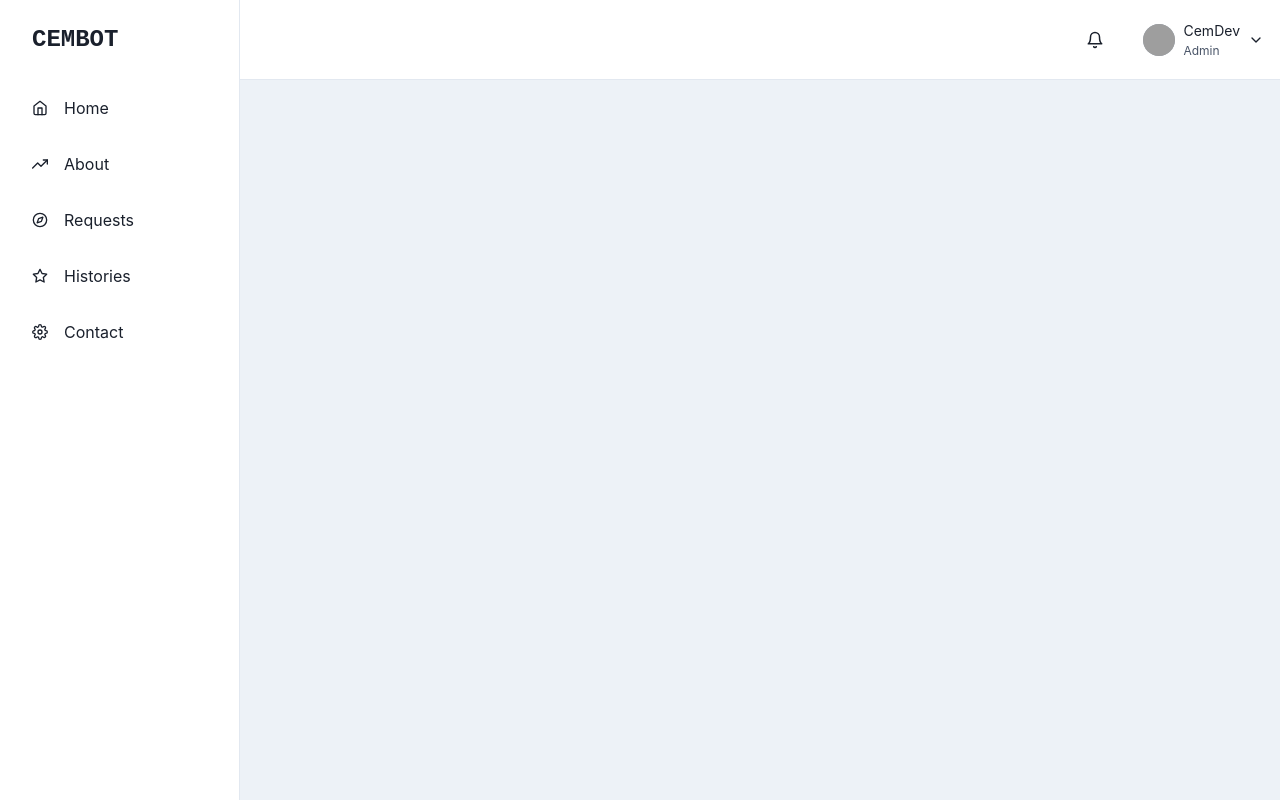
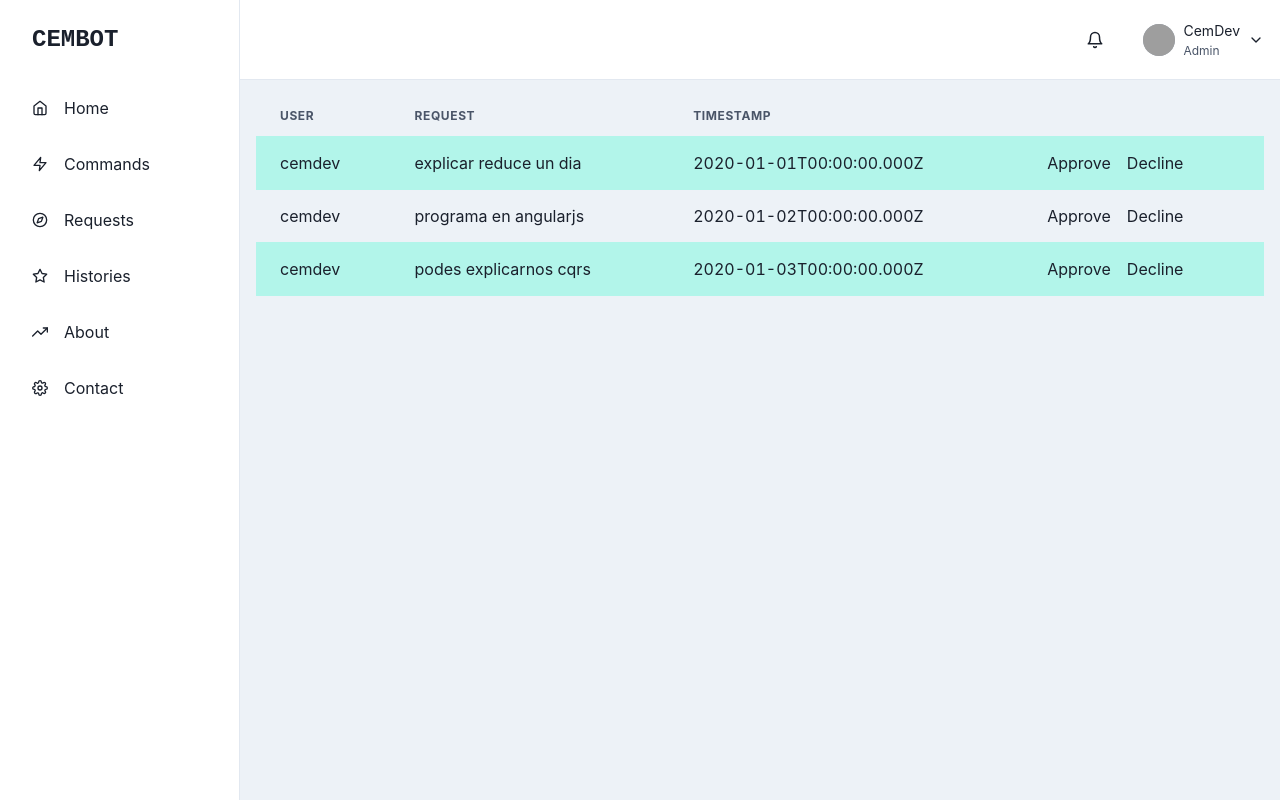
Before and after one commit to cesmunoz/cemdev-twitch, a React (Vite) app in the folder apps/client/: page /commands in a window 1280 px wide. Built offline with nearby package versions, Linux system fonts and the light colour scheme; grey boxes are pictures that could not be loaded.

Commit message:
feat: adding commandas page

```diff
--- a/apps/client/src/App.tsx
+++ b/apps/client/src/App.tsx
@@ -13,6 +13,7 @@ import {
   Requests,
 } from './Pages';
 import Layout from './components/Layout';
+import Commands from './Pages/Commands';
 
 function App() {
   return (
@@ -45,6 +46,10 @@ function App() {
                       path="/requests"
                       element={<Requests />}
                     />
+                    <Route
+                      path="/commands"
+                      element={<Commands />}
+                    />
                     <Route path="/" element={<Home />} />
                   </Routes>
                 </div>
--- /dev/null
+++ b/apps/client/src/Pages/Commands/index.tsx
@@ -0,0 +1,55 @@
+import { useState } from 'react';
+import { Table } from '../../components/Common';
+
+function Commands() {
+  // eslint-disable-next-line no-unused-vars
+  const [requestList, setRequestList] = useState([
+    {
+      id: 1,
+      request: 'explicar reduce un dia',
+      timestamp: '2020-01-01T00:00:00.000Z',
+      user: 'cemdev',
+    },
+    {
+      id: 2,
+      request: 'programa en angularjs',
+      timestamp: '2020-01-02T00:00:00.000Z',
+      user: 'cemdev',
+    },
+    {
+      id: 3,
+      request: 'podes explicarnos cqrs',
+      timestamp: '2020-01-03T00:00:00.000Z',
+      user: 'cemdev',
+    },
+  ]);
+
+  const handleApprove = (id: any) => {
+    // eslint-disable-next-line no-console
+    console.log('Handle Approve', id);
+  };
+  const handleDecline = (id: any) => {
+    // eslint-disable-next-line no-console
+    console.log('Handle Decline', id);
+  };
+
+  const HEADERS = [
+    { key: 'user', title: 'User' },
+    { key: 'request', title: 'Request' },
+    { key: 'timestamp', title: 'Timestamp' },
+    {
+      key: 'approve',
+      title: 'Approve',
+      action: handleApprove,
+    },
+    {
+      key: 'decline',
+      title: 'Decline',
+      action: handleDecline,
+    },
+  ];
+
+  return <Table headers={HEADERS} items={requestList} />;
+}
+
+export default Commands;
--- a/apps/client/src/Pages/Histories/index.tsx
+++ b/apps/client/src/Pages/Histories/index.tsx
@@ -1,5 +1,5 @@
 import { useEffect, useState } from 'react';
-import { getAll } from '../../api/entity';
+import { getAll } from '../../utils/entity';
 import { Table } from '../../components/Common';
 
 function Histories() {
--- a/apps/client/src/components/Layout/Header.tsx
+++ b/apps/client/src/components/Layout/Header.tsx
@@ -79,7 +79,7 @@ function Header({ onOpen, ...rest }: MobileProps) {
               <HStack>
                 <Avatar
                   size="sm"
-                  src="https://images.unsplash.com/photo-1619946794135-5bc917a27793?ixlib=rb-0.3.5&q=80&fm=jpg&crop=faces&fit=crop&h=200&w=200&s=b616b2c5b373a80ffc9636ba24f7a4a9"
+                  src="https://camo.githubusercontent.com/0aef207f54367512a6acce73b77b89b42e05d21210ff5d36f60aea8a2948e017/68747470733a2f2f696d6770696c652e636f6d2f696d616765732f7565794337692e706e67"
                 />
                 <VStack
                   display={{ base: 'none', md: 'flex' }}
--- a/apps/client/src/constants/index.ts
+++ b/apps/client/src/constants/index.ts
@@ -4,13 +4,15 @@ import {
   FiSettings,
   FiStar,
   FiTrendingUp,
+  FiZap,
 } from 'react-icons/fi';
 
 const NAVIGATION_ITEMS = [
   { name: 'Home', icon: FiHome, path: '/' },
-  { name: 'About', icon: FiTrendingUp, path: '/about' },
+  { name: 'Commands', icon: FiZap, path: '/commands' },
   { name: 'Requests', icon: FiCompass, path: '/requests' },
   { name: 'Histories', icon: FiStar, path: '/histories' },
+  { name: 'About', icon: FiTrendingUp, path: '/about' },
   { name: 'Contact', icon: FiSettings, path: '/contact' },
 ];
 
```
